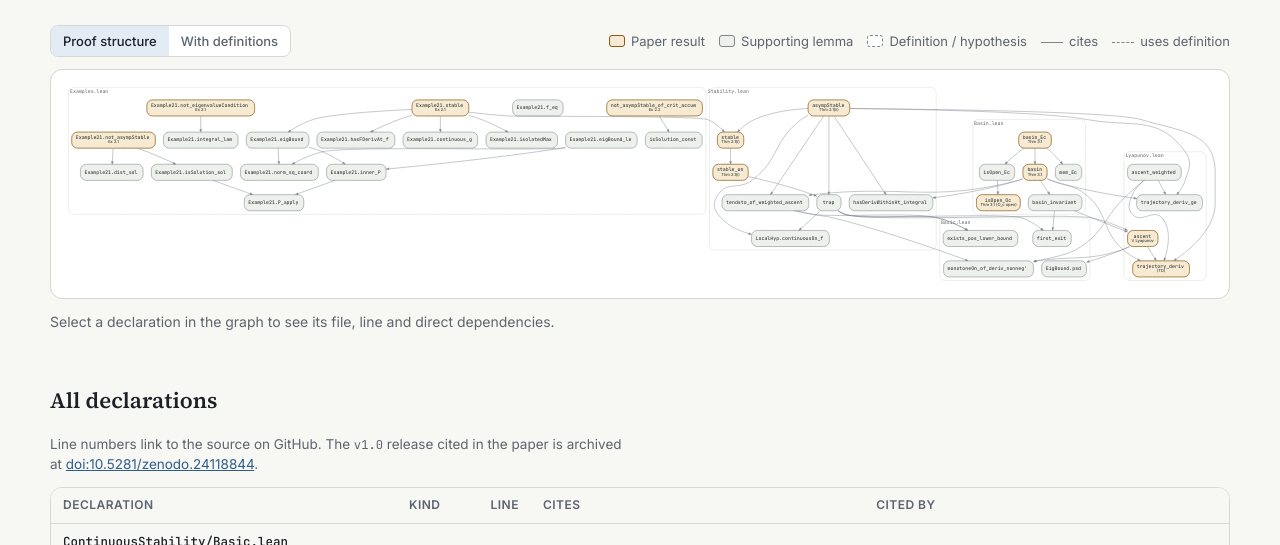
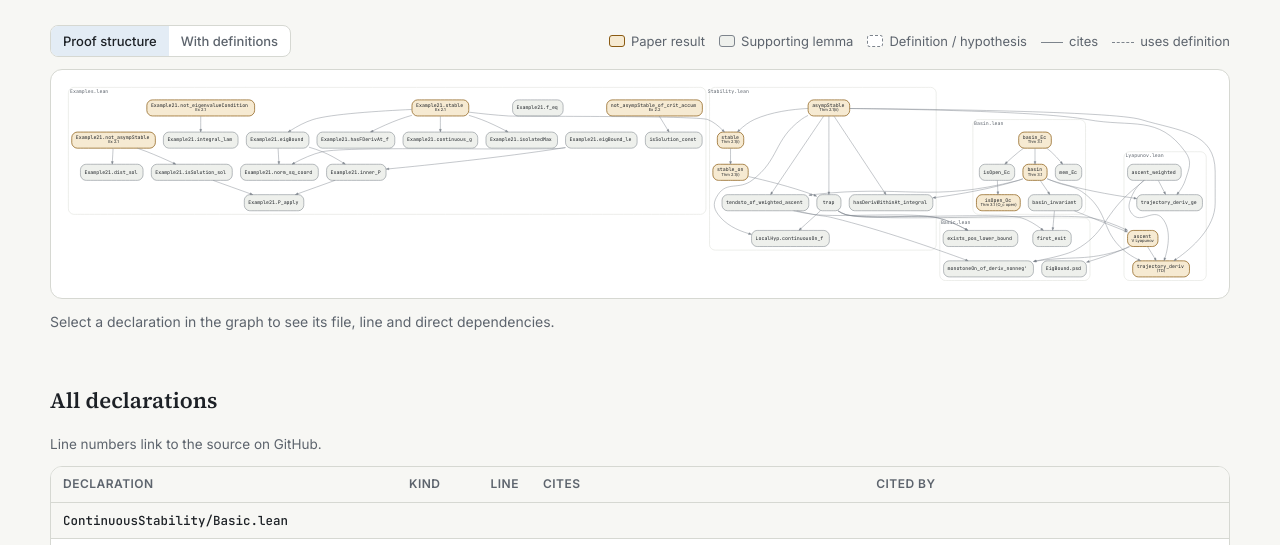
Before and after one commit to magbenji/continuous-modified-gradient-lean, a plain HTML site: page docs/index.html in a window 1280 px wide. Shown: the part 181-726 px from the top of the page. Drawn offline with Linux system fonts and the light colour scheme.

Commit message:
Remove leftover Zenodo link from dependency-graph page

```diff
--- a/docs/index.html
+++ b/docs/index.html
@@ -1703,7 +1703,7 @@ tr.file td{background:var(--bg);font-family:var(--mono);font-size:12.5px;color:v
 
   <section style="display:grid;gap:12px">
     <h2>All declarations</h2>
-    <p class="note">Line numbers link to the source on GitHub. The <code>v1.0</code> release cited in the paper is archived at <a href="https://doi.org/10.5281/zenodo.24118844" target="_blank" rel="noopener">doi:10.5281/zenodo.24118844</a>.</p>
+    <p class="note">Line numbers link to the source on GitHub.</p>
     <div class="tablewrap"><table>
       <thead><tr><th>Declaration</th><th>Kind</th><th>Line</th><th>Cites</th><th>Cited by</th></tr></thead>
       <tbody id="tbody"><tr class="file"><td colspan="5">ContinuousStability/Basic.lean</td></tr>
```
Also changed, not shown: scripts/dependency_graph_template.html (+1 -1 lines).
